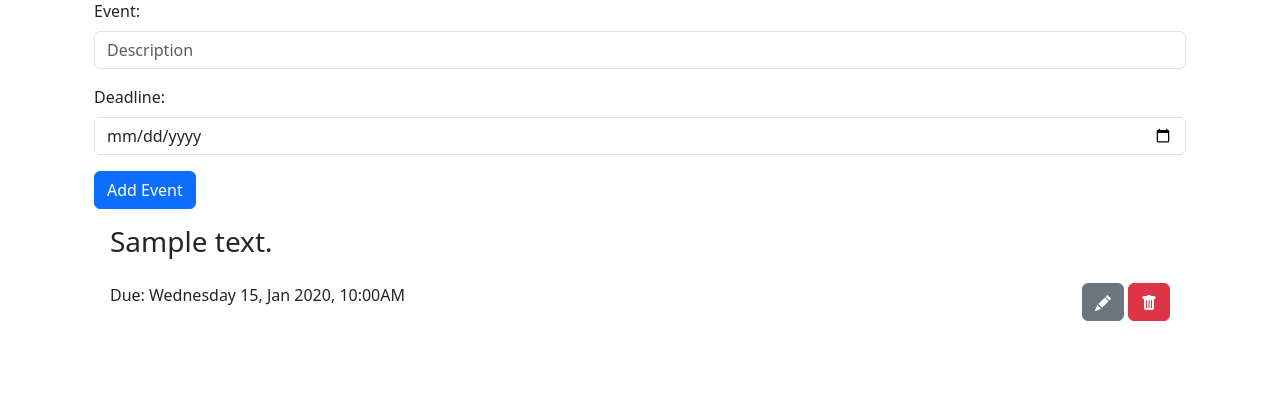
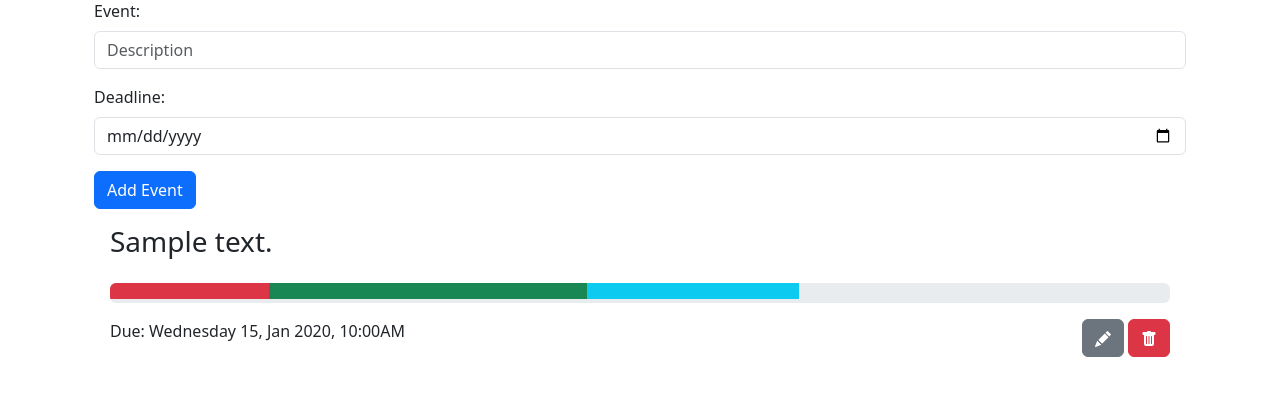
Before and after one commit to LogicEgg/CITasker, a Flask app: page /classes/1 in a window 1280 px wide. Shown: the part 162-558 px from the top of the page. Run offline with Flask 3, Linux system fonts and the light colour scheme; tables that the repository leaves empty hold one stand-in row (values such as "Sample post").

Commit message:
Add progress bar UI to class_page

```diff
--- a/templates/class_page.html
+++ b/templates/class_page.html
@@ -30,6 +30,18 @@
         {% for i in events %}
         <div class="list-group-item flex-fill">
             <h3 class="mb-4 mt-2">{{i.description}}</h3>
+            <div class="progress-stacked mb-3" style="height: 20px;">
+                <div class="progress" role="progressbar" aria-label="Segment one" aria-valuenow="15" aria-valuemin="0" aria-valuemax="100" style="width: 15%">
+                  <div class="progress-bar bg-danger" style="width: 100%"></div>
+                </div>
+                <div class="progress" role="progressbar" aria-label="Segment two" aria-valuenow="30" aria-valuemin="0" aria-valuemax="100" style="width: 30%">
+                  <div class="progress-bar bg-success" style="width: 100%"></div>
+                </div>
+                <div class="progress" role="progressbar" aria-label="Segment three" aria-valuenow="20" aria-valuemin="0" aria-valuemax="100" style="width: 20%">
+                  <div class="progress-bar bg-info" style="width: 100%"></div>
+                </div>
+              </div>
+
             <div class="d-flex justify-content-between">
                 <p>Due: {{i.deadline.strftime('%A %d, %b %Y, %I:%M%p %Z')}}</p>
                 <form action="{{ url_for('api.delete', eventid=i.id) }}" method="POST">
```
